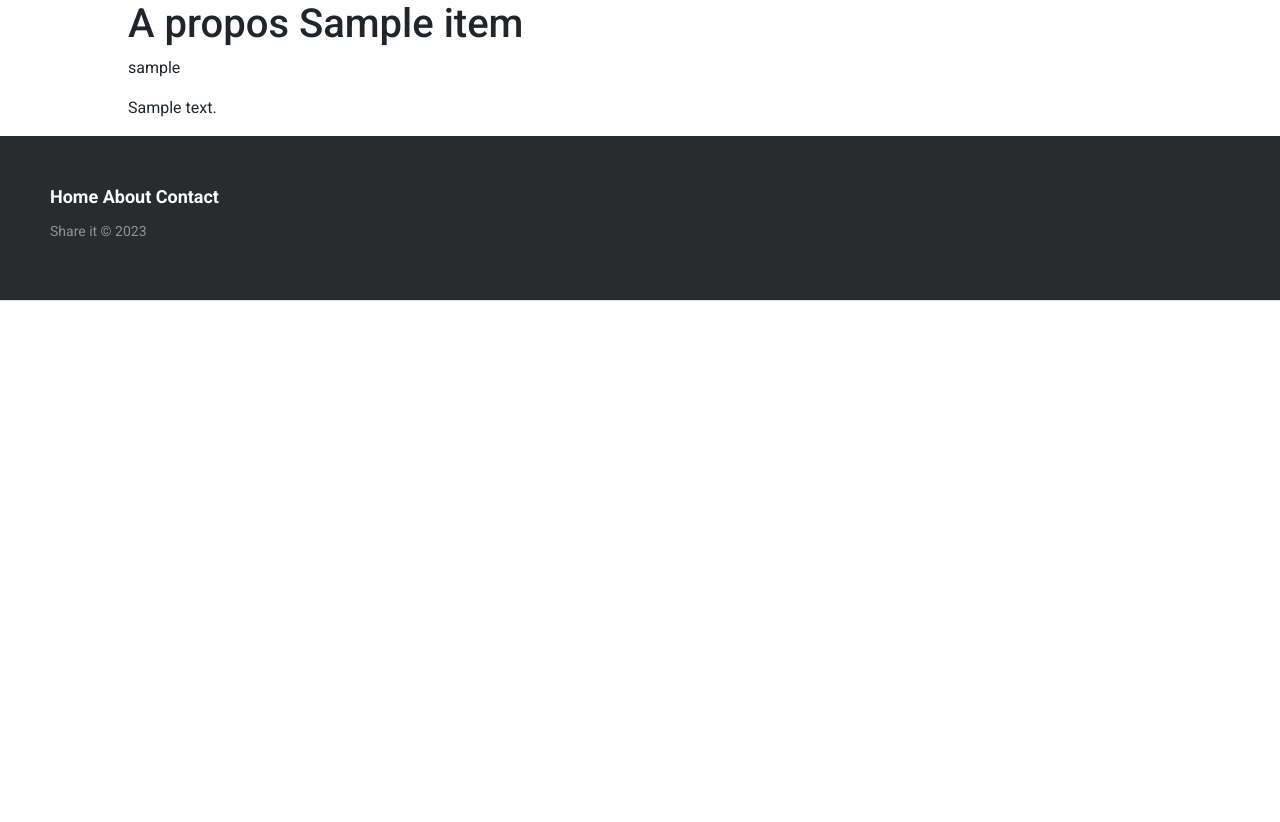
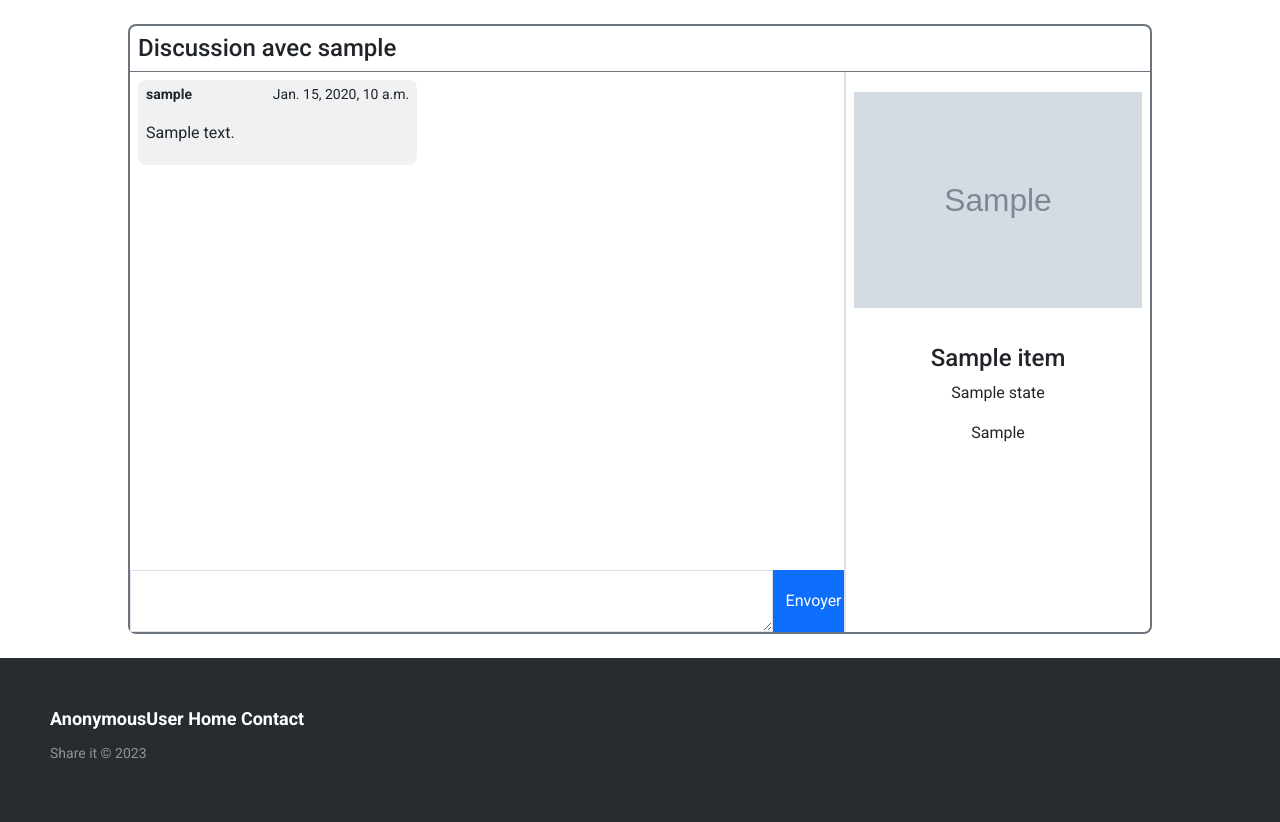
Before and after one commit to ArianDervishaj/projet-pal, a Django app: page /chats/1 in a window 1280 px wide. Shown: the part 72-894 px from the top of the page. Before the commit the page ends 373 px from the top, so only its background shows below. Run offline with Django 4.2, Linux system fonts and the light colour scheme; tables that the repository leaves empty hold one stand-in row (values such as "Sample post"); grey boxes marked "Sample" are stand-in pictures.

Commit message:
ajout des chats

```diff
--- a/src/chats/urls.py
+++ b/src/chats/urls.py
@@ -5,5 +5,6 @@ from . import views
 urlpatterns = [
     path("", views.index, name="chat-index"),
     path("<int:id>", views.detail, name="chat-detail"),
-        path('delete/<int:chat_id>/', views.delete_chat, name='delete-chat'),
+    path('delete/<int:chat_id>/', views.delete_chat, name='delete-chat'),
+    path('<int:chat_id>/create_message/', views.create_message, name='create_message'),
 ]
--- a/src/chats/views.py
+++ b/src/chats/views.py
@@ -1,13 +1,13 @@
 from django.http import HttpResponseNotAllowed
-from django.shortcuts import render, redirect
-from .models import Chat
+from django.shortcuts import get_object_or_404, render, redirect
+from .models import Chat, Message
 from django.contrib.auth.models import User
 # Create your views here.
 
 
 def index(request):
     if request.user:
-        user_chats = Chat.objects.filter(participants=request.user)
+        user_chats = Chat.objects.filter(participants=request.user).order_by('-created_at')
         context = {
             'chats': user_chats
         }
@@ -26,3 +26,15 @@ def delete_chat(request, chat_id):
         chat = Chat.objects.get(id=chat_id)
         chat.delete()
         return redirect('chat-index')
+
+def create_message(request, chat_id):
+    chat = get_object_or_404(Chat, id=chat_id)
+
+    if request.method == 'POST':
+        content = request.POST.get('content')
+        sender = request.user
+
+        message = Message.objects.create(chat=chat, sender=sender, content=content)
+        message.save()
+
+    return redirect('chat-detail', id=chat_id)
--- a/src/myapp/models.py
+++ b/src/myapp/models.py
@@ -33,7 +33,7 @@ class State(models.Model):
 
 
 class Item(models.Model):
-    name = models.CharField(max_length=255)
+    name = models.CharField(max_length=100)
     description = models.TextField()
     location = models.CharField(max_length=255)
     image = models.ImageField(upload_to=generate_filename, default="default.jpg", blank=True, null=True)
--- a/src/templates/base.html
+++ b/src/templates/base.html
@@ -19,7 +19,7 @@
     {% block style %} {% endblock %}
   </head>
 
-  <body class="d-flex flex-column">
+  <body class="d-flex flex-column" >
     <header>
       <h1 class="logo"><a href="/">Share It</a></h1>
       <div class="search">
@@ -51,14 +51,14 @@
       <section id="side-menu" style="min-width: 10%">
         {% block sidemenu %}{% endblock sidemenu %}
       </section>
-      <section id="content" name="content" style="min-width: 80%">
+      <section id="content" name="content" style="min-width: 80%; min-height: 82vh">
         {% block content%} {% endblock %}
       </section>
     </div>
     <footer>
       <p class="footer-links">
+        <a href="#">{{user}}</a>
         <a href="/">Home</a>
-        <a href="#">About</a>
         <a href="#">Contact</a>
       </p>
       <p>Share it &copy; 2023</p>
--- a/src/templates/chats/detail.html
+++ b/src/templates/chats/detail.html
@@ -1,10 +1,55 @@
 {% extends "base.html" %}
+
 {% block content %}
+<div class="my-4 border border-2 border-secondary rounded-3 d-flex flex-column pt-2">
+    <section class="border-bottom border-1 border-secondary px-2">
+        <h4>
+            {% for participant in chat.participants.all %}
+            {% if request.user != participant %}
+                Discussion avec {{participant}}
+            {% endif %}
+            {% endfor %}</h4>
+    </section>
+    <section class="d-flex flex-row">
+        <div class="d-flex flex-column justify-content-between" style="width:70%; height:70vh">
+        <section class="pt-2 px-2 overflow-scroll" style="height:100%" >
+            {% for message in chat.messages.all %}
+                {% if request.user == message.sender %}
+                <div class="d-flex justify-content-end ">
+                    <div class="bg-success bg-opacity-25  rounded-3 py-1 px-2 mb-2" style="width:40%;">
+                        <div class="d-flex flex-row justify-content-between" style="font-size: 14px;">
+                            <p class="fw-semibold">{{message.sender}}</p>
+                            <p>{{message.timestamp}}</p>
+                        </div>
+                        <p class="text-break">{{message.content}}</p>
+                    </div>
+                </div>
+                {% else %}
+                    <div class="bg-secondary bg-opacity-10  rounded-3 py-1 px-2 mb-2" style="width:40%;">
+                        <div class="d-flex flex-row justify-content-between" style="font-size: 14px;">
+                            <p class="fw-semibold">{{message.sender}}</p>
+                            <p>{{message.timestamp}}</p>
+                        </div>
+                        <p class="text-break">{{message.content}}</p>
+                    </div>
+                {% endif %}
+            {% endfor %}
+        </section>
+        <form method="post" action="{% url 'create_message' chat.id %}">
+            {% csrf_token %}
+            <div class="d-flex flex-row">
+                <textarea class="form-control rounded-0" style="width:90%" id="content" name="content" rows="2"></textarea>
+                <button type="submit" class="btn btn-primary rounded-0" style="width:10%">Envoyer</button>
+            </div>
+        </form>
+    </div>
+        <section class="border-start border-2 px-2 py-2 d-flex flex-column text-center " style="width:30%;">
+            <img src="/images/{{chat.item.image}}" class="object-fit-contain mb-4" style="height:30vh;" alt="{{chat.item.name}}">
+            <h4 class="mx-auto mb-2" style="width:50%">{{chat.item.name}}</h4>
+            <p class="mx-auto" style="width:50%"><span class="fw-semibold"> </span> {{chat.item.state}} </p>
+            <p class="mx-auto" style="width:50%">{{chat.item.location}}</p>
 
-<h1>A propos {{chat.item.name}}</h1>
-{% for message in chat.messages.all  %}
-<p>{{message.sender}}</p>
-<p>{{message.content}}</p>
-
-{% endfor %}
+        </section>
+    </section>
+</div>
 {% endblock content %}
```
Also changed, not shown: src/templates/chats/index.html (+6 -4 lines), src/chats/models.py (line endings or trailing spaces).
